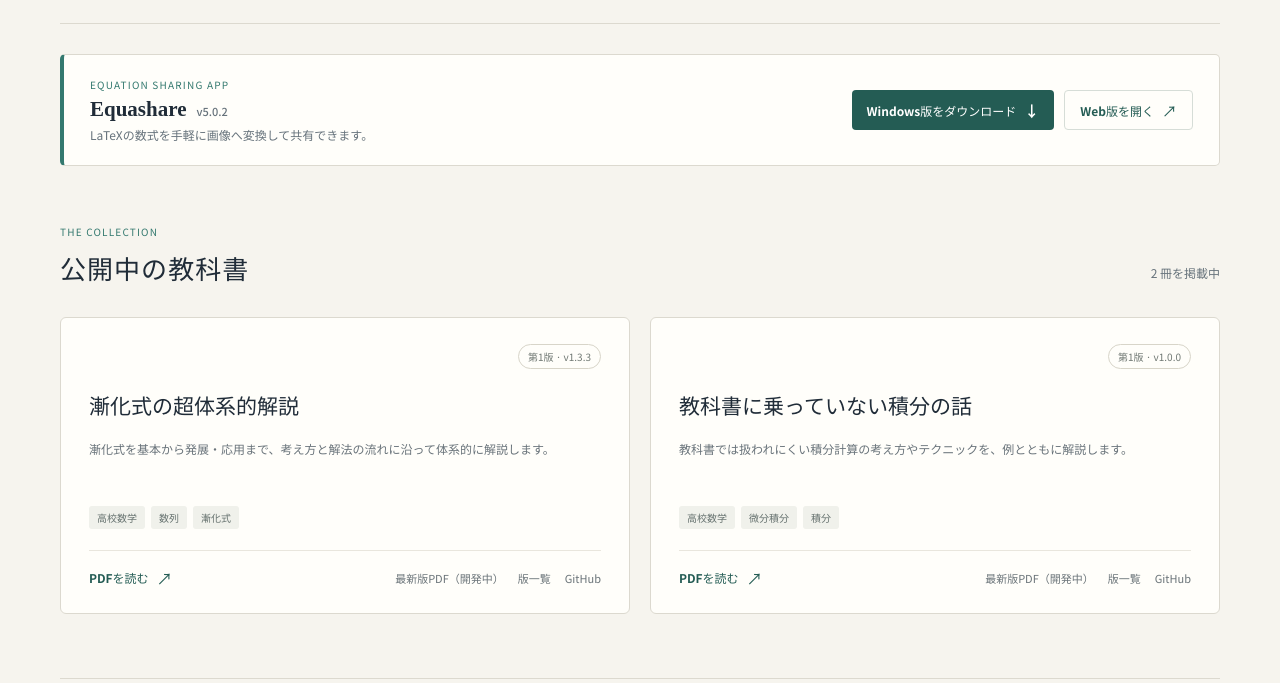
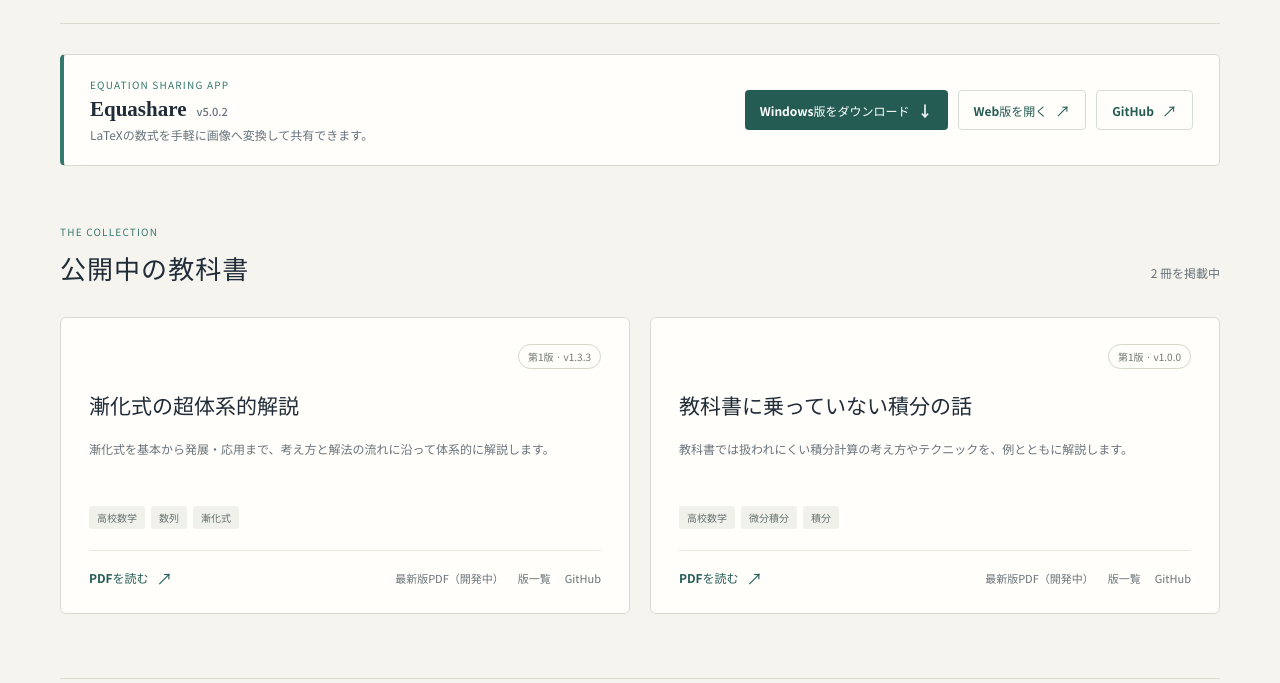
Before and after one commit to mas256/math-textbooks, a browser extension: page index.html in a window 1280 px wide. Shown: the part 62-745 px from the top of the page. Drawn offline with Linux system fonts and the light colour scheme.

Commit message:
Restore Equashare GitHub link

```diff
--- a/index.html
+++ b/index.html
@@ -28,6 +28,7 @@
       <div class="product-actions">
         <a class="product-download" href="https://github.com/mas256/Equashare/releases/download/v5.0.2/Equashare_5.0.2_x64-setup.exe" download="Equashare_5.0.2_x64-setup.exe">Windows版をダウンロード <span aria-hidden="true">↓</span></a>
         <a class="product-web" href="./equashare/" target="_blank" rel="noopener noreferrer">Web版を開く <span aria-hidden="true">↗</span></a>
+        <a class="product-web" href="https://github.com/mas256/Equashare" target="_blank" rel="noopener noreferrer">GitHub <span aria-hidden="true">↗</span></a>
       </div>
     </section>
 
```
